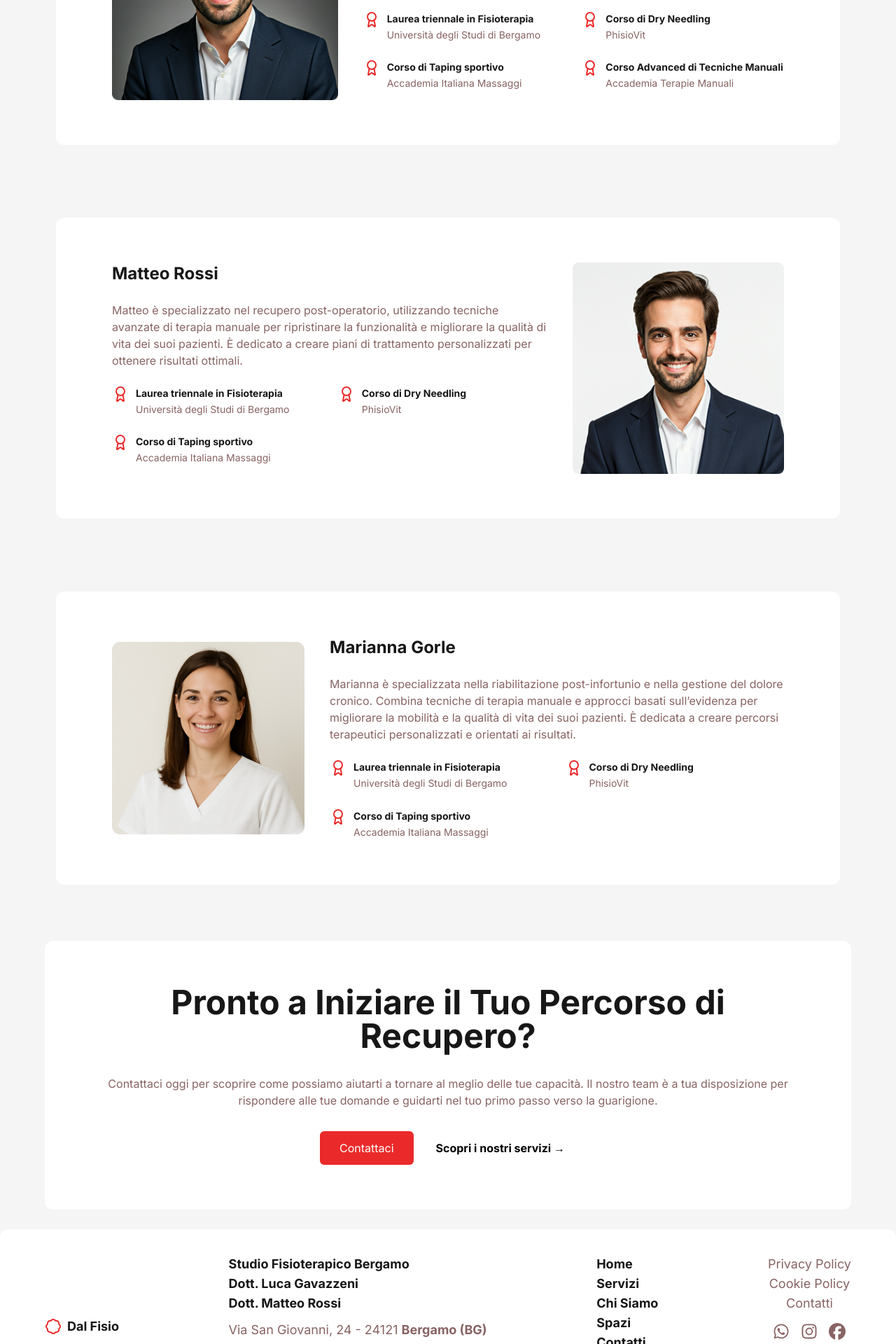
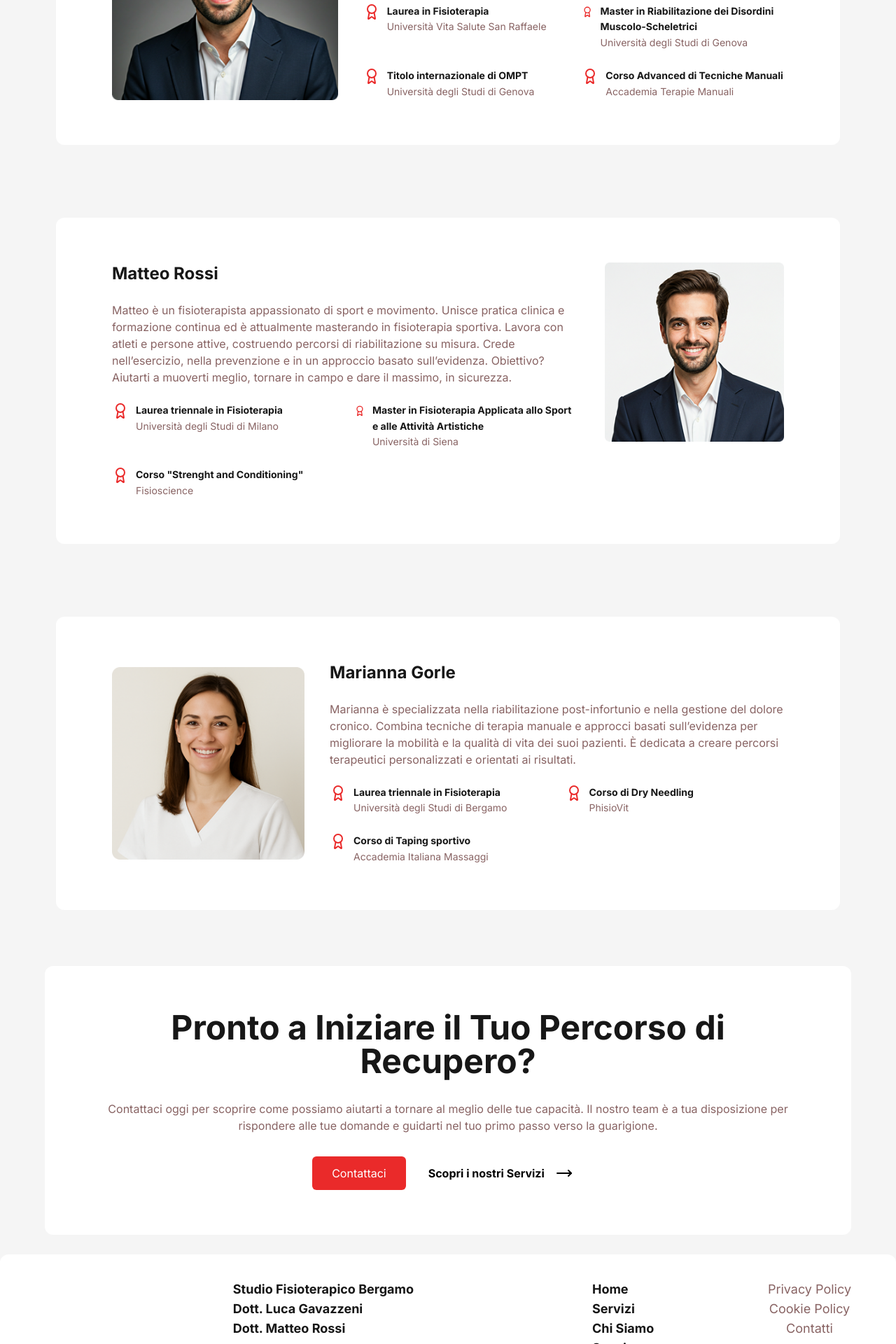
Before and after one commit to criisvy/dal-fisio-website, a Next.js app: page /chi-siamo in a window 1280 px wide. Shown: the part 560-2480 px from the top of the page at 70% size. Built offline with nearby package versions, Linux system fonts and the light colour scheme.

Commit message:
Button and Link fix

```diff
--- a/src/app/chi-siamo/page.jsx
+++ b/src/app/chi-siamo/page.jsx
@@ -1,5 +1,6 @@
 import Button from "@/components/Button";
-import { CircleSmall, Award } from "lucide-react";
+import { CircleSmall, Award, MoveRight } from "lucide-react";
+import Link from "next/link";
 
 export default function ChiSiamo() {
   return (
@@ -34,35 +35,45 @@ export default function ChiSiamo() {
                 </p>
               </div>
               <ul className="flex flex-col gap-2.5 text-sm/relaxed sm:grid sm:grid-cols-2 sm:gap-6">
-                <li className="flex gap-2.5 transition delay-75 hover:scale-105">
-                  <Award className="text-primary" />
+                <li className="flex gap-2.5 transition delay-75">
+                  <div className="size-6">
+                    <Award className="text-primary size-full" />
+                  </div>
                   <div className="flex flex-col">
-                    <h3 className="font-bold">
-                      Laurea triennale in Fisioterapia
-                    </h3>
+                    <h3 className="font-bold">Laurea in Fisioterapia</h3>
                     <h3 className="text-brownish">
-                      Università degli Studi di Bergamo
+                      Università Vita Salute San Raffaele
                     </h3>
                   </div>
                 </li>
-                <li className="flex gap-2.5 transition delay-75 hover:scale-105">
-                  <Award className="text-primary" />
+                <li className="flex gap-2.5">
+                  <div className="size-6">
+                    <Award className="text-primary size-full" />
+                  </div>
                   <div className="flex flex-col">
-                    <h3 className="font-bold">Corso di Dry Needling</h3>
-                    <h3 className="text-brownish">PhisioVit</h3>
-                  </div>
-                </li>
-                <li className="flex gap-2.5 transition delay-75 hover:scale-105">
-                  <Award className="text-primary" />
-                  <div className="flex flex-col">
-                    <h3 className="font-bold">Corso di Taping sportivo</h3>
+                    <h3 className="font-bold">
+                      Master in Riabilitazione dei Disordini Muscolo-Scheletrici
+                    </h3>
                     <h3 className="text-brownish">
-                      Accademia Italiana Massaggi
+                      Università degli Studi di Genova
                     </h3>
                   </div>
                 </li>
-                <li className="flex gap-2.5 transition delay-75 hover:scale-105">
-                  <Award className="text-primary" />
+                <li className="flex gap-2.5">
+                  <div className="size-6">
+                    <Award className="text-primary size-full" />
+                  </div>
+                  <div className="flex flex-col">
+                    <h3 className="font-bold">Titolo internazionale di OMPT</h3>
+                    <h3 className="text-brownish">
+                      Università degli Studi di Genova
+                    </h3>
+                  </div>
+                </li>
+                <li className="flex gap-2.5">
+                  <div className="size-6">
+                    <Award className="text-primary size-full" />
+                  </div>
                   <div className="flex flex-col">
                     <h3 className="font-bold">
                       Corso Advanced di Tecniche Manuali
@@ -87,39 +98,50 @@ export default function ChiSiamo() {
               <div className="flex flex-col gap-2.5 sm:gap-6">
                 <h2 className="text-2xl font-bold">Matteo Rossi</h2>
                 <p className="text-brownish">
-                  Matteo è specializzato nel recupero post-operatorio,
-                  utilizzando tecniche avanzate di terapia manuale per
-                  ripristinare la funzionalità e migliorare la qualità di vita
-                  dei suoi pazienti. È dedicato a creare piani di trattamento
-                  personalizzati per ottenere risultati ottimali.
+                  Matteo è un fisioterapista appassionato di sport e movimento.
+                  Unisce pratica clinica e formazione continua ed è attualmente
+                  masterando in fisioterapia sportiva. Lavora con atleti e
+                  persone attive, costruendo percorsi di riabilitazione su
+                  misura. Crede nell’esercizio, nella prevenzione e in un
+                  approccio basato sull’evidenza. Obiettivo? Aiutarti a muoverti
+                  meglio, tornare in campo e dare il massimo, in sicurezza.
                 </p>
               </div>
               <ul className="flex flex-col gap-2.5 text-sm/relaxed sm:grid sm:grid-cols-2 sm:gap-6">
-                <li className="gap-2.5flex flex gap-2.5 transition delay-75 hover:scale-105">
-                  <Award className="text-primary" />
+                <li className="gap-2.5flex flex gap-2.5">
+                  <div className="size-6">
+                    <Award className="text-primary size-full" />
+                  </div>
                   <div className="flex flex-col">
                     <h3 className="font-bold">
                       Laurea triennale in Fisioterapia
                     </h3>
                     <h3 className="text-brownish">
-                      Università degli Studi di Bergamo
+                      Università degli Studi di Milano
                     </h3>
                   </div>
                 </li>
-                <li className="flex gap-2.5 transition delay-75 hover:scale-105">
-                  <Award className="text-primary" />
+                <li className="flex gap-2.5">
+                  <div className="size-6">
+                    <Award className="text-primary size-full" />
+                  </div>
                   <div className="flex flex-col">
-                    <h3 className="font-bold">Corso di Dry Needling</h3>
-                    <h3 className="text-brownish">PhisioVit</h3>
+                    <h3 className="font-bold">
+                      Master in Fisioterapia Applicata allo Sport e alle
+                      Attività Artistiche
+                    </h3>
+                    <h3 className="text-brownish">Università di Siena</h3>
                   </div>
                 </li>
-                <li className="flex gap-2.5 transition delay-75 hover:scale-105">
-                  <Award className="text-primary" />
+                <li className="flex gap-2.5">
+                  <div className="size-6">
+                    <Award className="text-primary size-full" />
+                  </div>
                   <div className="flex flex-col">
-                    <h3 className="font-bold">Corso di Taping sportivo</h3>
-                    <h3 className="text-brownish">
-                      Accademia Italiana Massaggi
+                    <h3 className="font-bold">
+                      Corso "Strenght and Conditioning"
                     </h3>
+                    <h3 className="text-brownish">Fisioscience</h3>
                   </div>
                 </li>
               </ul>
@@ -148,8 +170,10 @@ export default function ChiSiamo() {
                 </p>
               </div>
               <ul className="flex flex-col gap-2.5 text-sm/relaxed sm:grid sm:grid-cols-2 sm:gap-6">
-                <li className="flex gap-2.5 transition delay-75 hover:scale-105">
-                  <Award className="text-primary" />
+                <li className="flex gap-2.5">
+                  <div className="size-6">
+                    <Award className="text-primary size-full" />
+                  </div>
                   <div className="flex flex-col">
                     <h3 className="font-bold">
                       Laurea triennale in Fisioterapia
@@ -159,15 +183,19 @@ export default function ChiSiamo() {
                     </h3>
                   </div>
                 </li>
-                <li className="flex gap-2.5 transition delay-75 hover:scale-105">
-                  <Award className="text-primary" />
+                <li className="flex gap-2.5">
+                  <div className="size-6">
+                    <Award className="text-primary size-full" />
+                  </div>
                   <div className="flex flex-col">
                     <h3 className="font-bold">Corso di Dry Needling</h3>
                     <h3 className="text-brownish">PhisioVit</h3>
                   </div>
                 </li>
-                <li className="flex gap-2.5 transition delay-75 hover:scale-105">
-                  <Award className="text-primary" />
+                <li className="flex gap-2.5">
+                  <div className="size-6">
+                    <Award className="text-primary size-full" />
+                  </div>
                   <div className="flex flex-col">
                     <h3 className="font-bold">Corso di Taping sportivo</h3>
                     <h3 className="text-brownish">
@@ -193,11 +221,20 @@ export default function ChiSiamo() {
               la guarigione.
             </p>
             <div className="flex gap-4">
-              <Button className="w-fit px-7">Contattaci</Button>
-              <Button className="bg-white">
-                <span className="font-bold text-black">
-                  Scopri i nostri servizi →
-                </span>
+              <Button asChild className="w-fit px-7">
+                <Link href="/contatti">Contattaci</Link>
+              </Button>
+
+              <Button
+                asChild
+                className="items-center bg-white font-bold text-black hover:bg-white"
+              >
+                <Link href="/servizi">
+                  <div className="flex gap-4">
+                    Scopri i nostri Servizi
+                    <MoveRight />
+                  </div>
+                </Link>
               </Button>
             </div>
           </div>
--- a/src/app/servizi/page.jsx
+++ b/src/app/servizi/page.jsx
@@ -1,6 +1,7 @@
 import Button from "@/components/Button";
 import { MoveRight, User } from "lucide-react";
 import Card from "@/components/Card";
+import Link from "next/link";
 
 const ServicesPage = () => {
   return (
@@ -17,8 +18,11 @@ const ServicesPage = () => {
               paziente.
             </p>
             <div className="flex w-full items-center">
-              <Button className="w-full rounded-xl px-6 text-center sm:w-fit">
-                Contattaci
+              <Button
+                asChild
+                className="w-full rounded-xl px-6 text-center sm:w-fit"
+              >
+                <Link href="/contatti">Contattaci</Link>
               </Button>
             </div>
           </div>
@@ -44,26 +48,26 @@ const ServicesPage = () => {
           <Card
             imageSrc="/images/Knee.png"
             imageAlt=""
-            heading="Riabilitazione post-chirurgica"
-            text="Programmi personalizzati per ripristinare mobilità, forza e
-              funzione dopo un intervento chirurgico, garantendo un recupero
-              sicuro ed efficace."
+            heading="Valutazione fisioterapica"
+            text="Ogni percorso inizia con una valutazione approfondita: analisi del dolore, della postura, del movimento e delle capacità funzionali. Questo ci permette di individuare le cause del problema e definire obiettivi chiari e realistici."
           ></Card>
           <Card
             imageSrc="/images/Knee2.png"
             imageAlt=""
-            heading="Riabilitazione post-traumatica e sportiva"
-            text="Piani di recupero dedicati ad atleti e a chi si riprende da
-              infortuni muscolari o articolari, per un ritorno rapido e sicuro
-              all'attività."
+            heading="Riabilitazione ortopedica"
+            text="Ci occupiamo del trattamento di infortuni muscolo-scheletrici e condizioni post-chirurgiche che coinvolgono spalla, ginocchio, anca e colonna vertebrale. Il percorso riabilitativo è progressivo e orientato al recupero funzionale e al ritorno alle attività quotidiane, lavorative e sportive."
           ></Card>
           <Card
             imageSrc="/images/TwoWoman.png"
             imageAlt=""
-            heading="Riabilitazione per dolori muscolo-scheletrici"
-            text="Trattamenti mirati per dolori acuti o cronici dovuti a problemi
-              posturali, sovraccarico o stress. Riduciamo il dolore e
-              miglioriamo la qualità della tua vita."
+            heading="Riabilitazione sportiva"
+            text="Un servizio dedicato ad atleti e persone attive. Lavoriamo sul recupero dall’infortunio, sulla prevenzione delle recidive e sul ritorno alla performance, integrando esercizio terapeutico, controllo del carico e lavoro funzionale specifico."
+          ></Card>
+          <Card
+            imageSrc="/images/TwoWoman.png"
+            imageAlt=""
+            heading="Riabilitazione neurologica"
+            text="Ci occupiamo della presa in carico di persone con patologie neurologiche centrali e periferiche, come ictus, lesioni midollari e malattie neurodegenerative. Il percorso è finalizzato al miglioramento delle autonomie, del controllo motorio, dell’equilibrio e della qualità di vita, attraverso un lavoro individualizzato e centrato sulla persona."
           ></Card>
         </div>
       </section>
@@ -77,18 +81,28 @@ const ServicesPage = () => {
         </div>
         <div className="flex flex-wrap justify-center gap-5 sm:gap-18">
           <Card
-            imageSrc="/images/Tecar.png"
+            imageSrc="/images/Phisiotherapist4.png"
             imageAlt=""
-            heading="Tecar Terapia"
-            text="Stimola la rigenerazione tissutale e riduce infiammazione e
-              dolore, accelerando il recupero in modo non invasivo."
+            heading="Terapia manuale"
+            text="Utilizziamo tecniche di terapia manuale per ridurre il dolore, migliorare la mobilità articolare e favorire il recupero dei tessuti, sempre integrate a un programma attivo di esercizi."
           ></Card>
           <Card
             imageSrc="/images/Phisiotherapist4.png"
             imageAlt=""
-            heading="Laser Terapia"
-            text="Favorisce la guarigione accelerando i processi biologici naturali
-              di recupero, con un'azione antinfiammatoria e analgesica."
+            heading="Crioterapia compressiva"
+            text="All’interno dei percorsi riabilitativi utilizziamo una tecnologia di crioterapia associata a compressione intermittente. È indicata soprattutto nelle fasi post-operatorie e post-infortunio per il controllo di dolore, edema e infiammazione. L’applicazione è sempre guidata dal fisioterapista integrate nel percorso di cura."
+          ></Card>
+          <Card
+            imageSrc="/images/Phisiotherapist4.png"
+            imageAlt=""
+            heading="Prevenzione e rieducazione al movimento"
+            text="Aiutiamo a prevenire infortuni e sovraccarichi attraverso programmi di educazione al movimento, correzione degli schemi motori e gestione del carico, sia per sportivi che per la vita quotidiana."
+          ></Card>
+          <Card
+            imageSrc="/images/Phisiotherapist4.png"
+            imageAlt=""
+            heading="Trattamenti personalizzati"
+            text="Ogni persona è diversa: per questo non esistono protocolli standard. Ogni intervento è costruito su misura, con un approccio basato sulle evidenze scientifiche e sull’ascolto attivo del paziente."
           ></Card>
         </div>
       </section>
@@ -138,8 +152,12 @@ const ServicesPage = () => {
                 </p>
               </div>
               <Button className="flex w-full justify-center gap-9 rounded-xl pl-7 sm:w-fit">
-                Scopri i nostri spazi
-                <MoveRight />
+                <Link href="/servizi">
+                  <div className="flex w-full justify-center gap-9 rounded-xl sm:w-fit">
+                    Scopri i nostri spazi
+                    <MoveRight />
+                  </div>
+                </Link>
               </Button>
             </div>
           </div>
--- a/src/components/Footer.jsx
+++ b/src/components/Footer.jsx
@@ -22,12 +22,16 @@ const Footer = () => {
             <p className="font-bold">Dott. Matteo Rossi</p>
           </div>
           <div className="">
-            <p className="text-brownish hover:underline">
-              Via San Giovanni, 24 - 24121 <strong>Bergamo (BG)</strong>
-            </p>
-            <p className="text-brownish hover:underline">
-              Tel<strong>+39 035 123 4567</strong>
-            </p>
+            <a href="https://maps.app.goo.gl/dtU2nXjPK79vZJTU7">
+              <p className="text-brownish hover:underline">
+                Via dei Bastazi, 13 - 24126 <strong>Bergamo (BG)</strong>
+              </p>
+            </a>
+            <a className="text-brownish" href="tel:3450906595">
+              <p className="text-brownish hover:underline">
+                Tel<strong> +39 035 123 4567</strong>
+              </p>
+            </a>
             <p className="text-brownish hover:underline">
               Email <strong>info@fisiobergamo.it</strong>
             </p>
```
Also changed, not shown: src/app/contatti/page.jsx (+9 -4 lines), src/app/page.jsx (+60 -22 lines), src/components/Navbar.jsx (+9 -5 lines).
